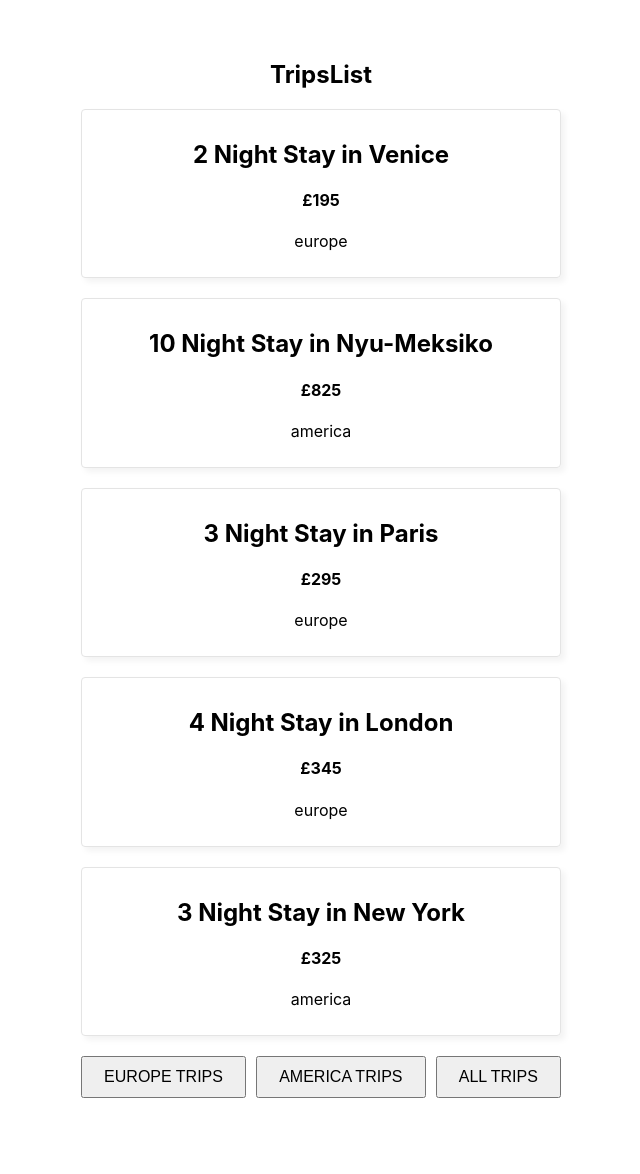
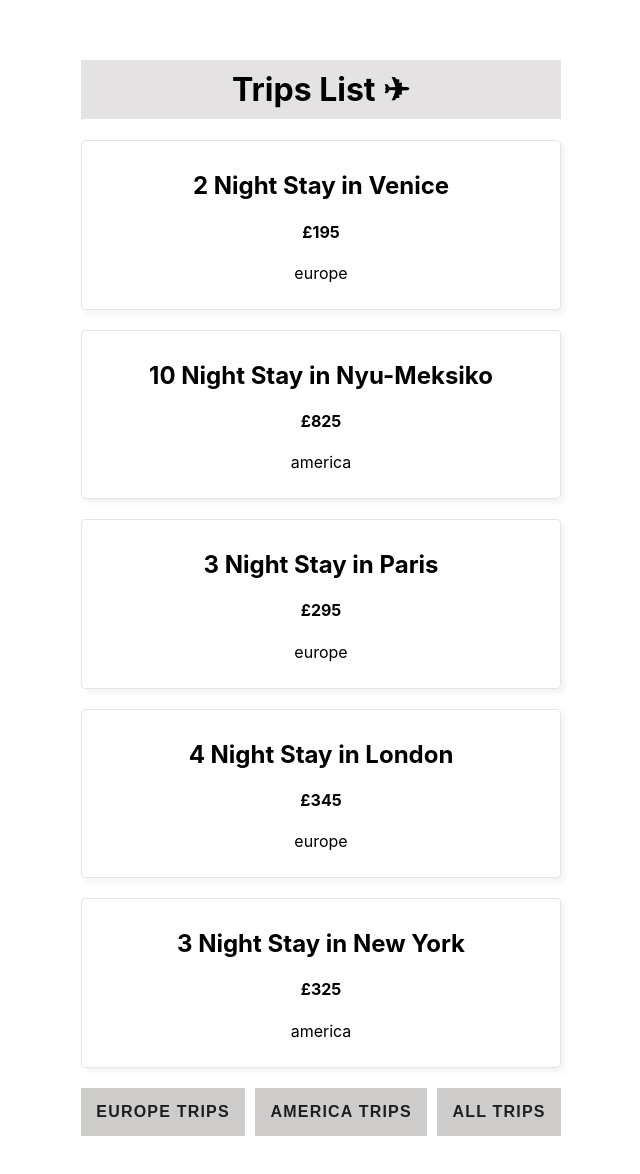
Before and after one commit to shakhzodbekbobobekov/Trips-List-, a React (Create React App) app: page / in a window 1280 px wide. Shown: the top 1174 px of the page, without its empty margins (319-959 px from the left). Built offline with nearby package versions, Linux system fonts and the light colour scheme; data requests are answered from the project's data file.

Commit message:
ready site

```diff
--- a/public/index.html
+++ b/public/index.html
@@ -4,8 +4,9 @@
   <meta charset="UTF-8">
   <meta http-equiv="X-UA-Compatible" content="IE=edge">
   <meta name="viewport" content="width=device-width, initial-scale=1.0">
+  <link rel="icon" href="./icon.png">
   <link rel="stylesheet" href="./main.css">
-  <title>useFetch</title>
+  <title>Trips List </title>
 </head>
 <body>
   <div id="root"></div>
--- a/public/main.css
+++ b/public/main.css
@@ -1,6 +1,6 @@
 body{
-    /* margin: 0;
-    padding: 0; */
+    margin: 0;
+    padding: 0;
     box-sizing: border-box;
     text-align: center;
 }
--- a/src/components/TripList.css
+++ b/src/components/TripList.css
@@ -2,6 +2,12 @@
   width: 480px;
   margin: 60px auto;
 }
+
+h1 {
+  background-color: rgb(228, 226, 226);
+  padding: 10px 0;
+}
+
 .trip-list ul {
   padding: 0;
 }
@@ -13,6 +19,12 @@
   border-radius: 4px;
   list-style-type: none;
   margin: 20px 0;
+  transition: 0.3s all linear;
+}
+
+.trip-list li:hover {
+  transform: scale(1.1);
+  cursor: pointer;
 }
 
 .trip-list .filters {
@@ -21,8 +33,19 @@
 }
 
 .trip-list button {
-  padding: 10px;
+  padding: 15px;
   font-size: 16px;
   flex-grow: 1;
   text-transform: uppercase;
+  border: none;
+  background-color: rgb(206, 203, 203);
+  font-weight: bold;
+  letter-spacing: 1.2px;
+  color: rgb(31, 30, 30);
 }
+
+.trip-list button:hover {
+  cursor: pointer;
+  color: #000;
+  background-color: rgb(221, 216, 216);
+}
--- a/src/components/TripList.js
+++ b/src/components/TripList.js
@@ -7,9 +7,9 @@ function TripList() {
     const { data, isPending, error } = useFetch(url)
   return (
       <div className='trip-list'>
-          <h2>TripsList</h2>
+          <h1>Trips List ✈</h1>
           {isPending && <div>Loading.....</div>}
-          { error && <div>Not founddd</div>}
+          { error && <div>Not Found.</div>}
           <ul>
               {data &&
                   data.map((trip) => {
```
Also changed, not shown: public/icon.png (added).
